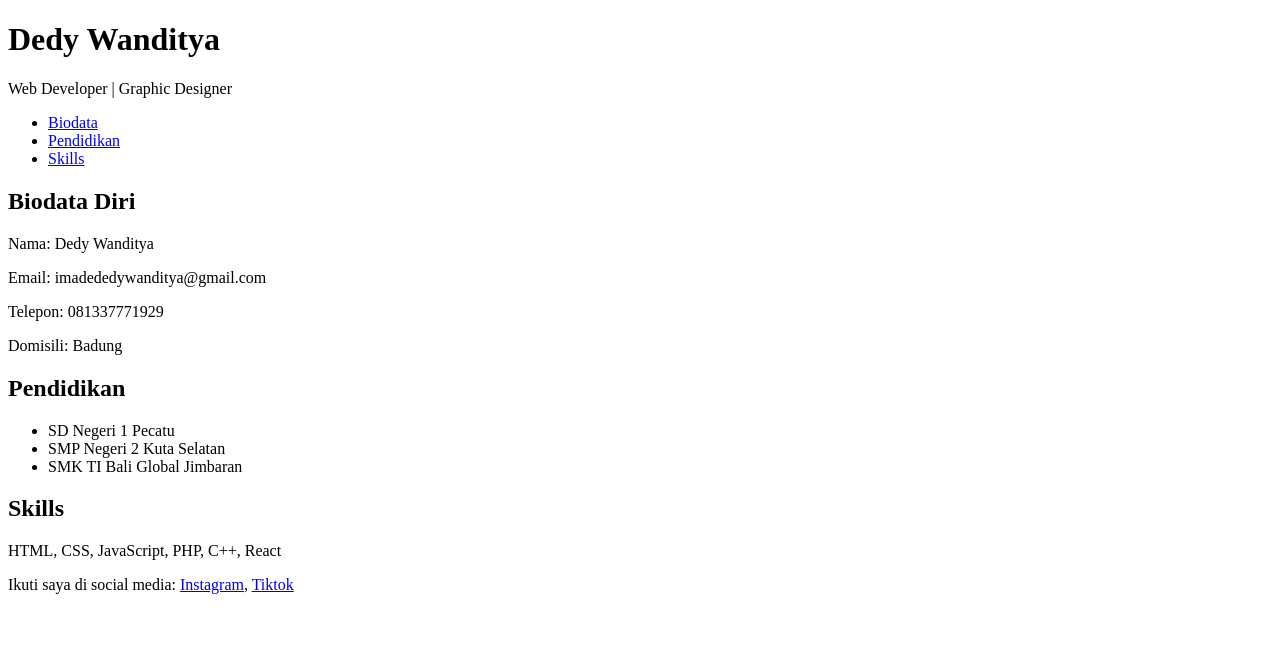
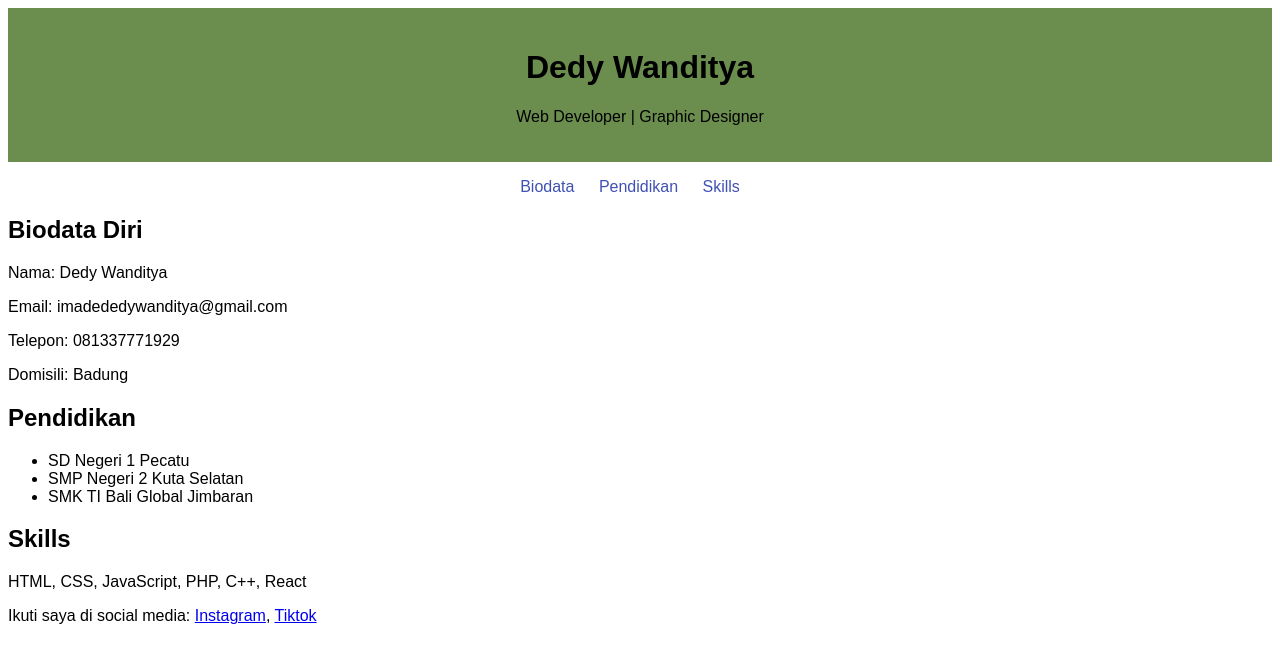
Before and after one commit to bliDedok/pratikum_html_smst3, a plain HTML site: page cv.html in a window 1280 px wide. Drawn offline with Linux system fonts and the light colour scheme.

Commit message:
cv.html: Memberikan style css untuk body, header, dan nav

```diff
--- a/cv.html
+++ b/cv.html
@@ -4,7 +4,40 @@
     <meta charset="UTF-8" />
     <meta name="viewport" content="width=device-width, initial-scale=1.0" />
     <title>Curriculum Vitae</title>
+
+    <style>
+      body {
+        font-family: Arial, sans-serif;
+      }
+
+      header {
+        background-color: #6b8e4e;
+        padding: 20px;
+        text-align: center;
+      }
+
+      nav ul {
+        list-style-type: none;
+        padding: 0;
+        text-align: center;
+      }
+
+      nav ul li {
+        display: inline;
+        margin-right: 20px;
+      }
+
+      nav ul li a {
+        text-decoration: none;
+        color: #3f51b5;
+      }
+
+      a:hover {
+        text-decoration: underline;
+      }
+    </style>
   </head>
+
   <body>
     <header>
       <h1>Dedy Wanditya</h1>
```
